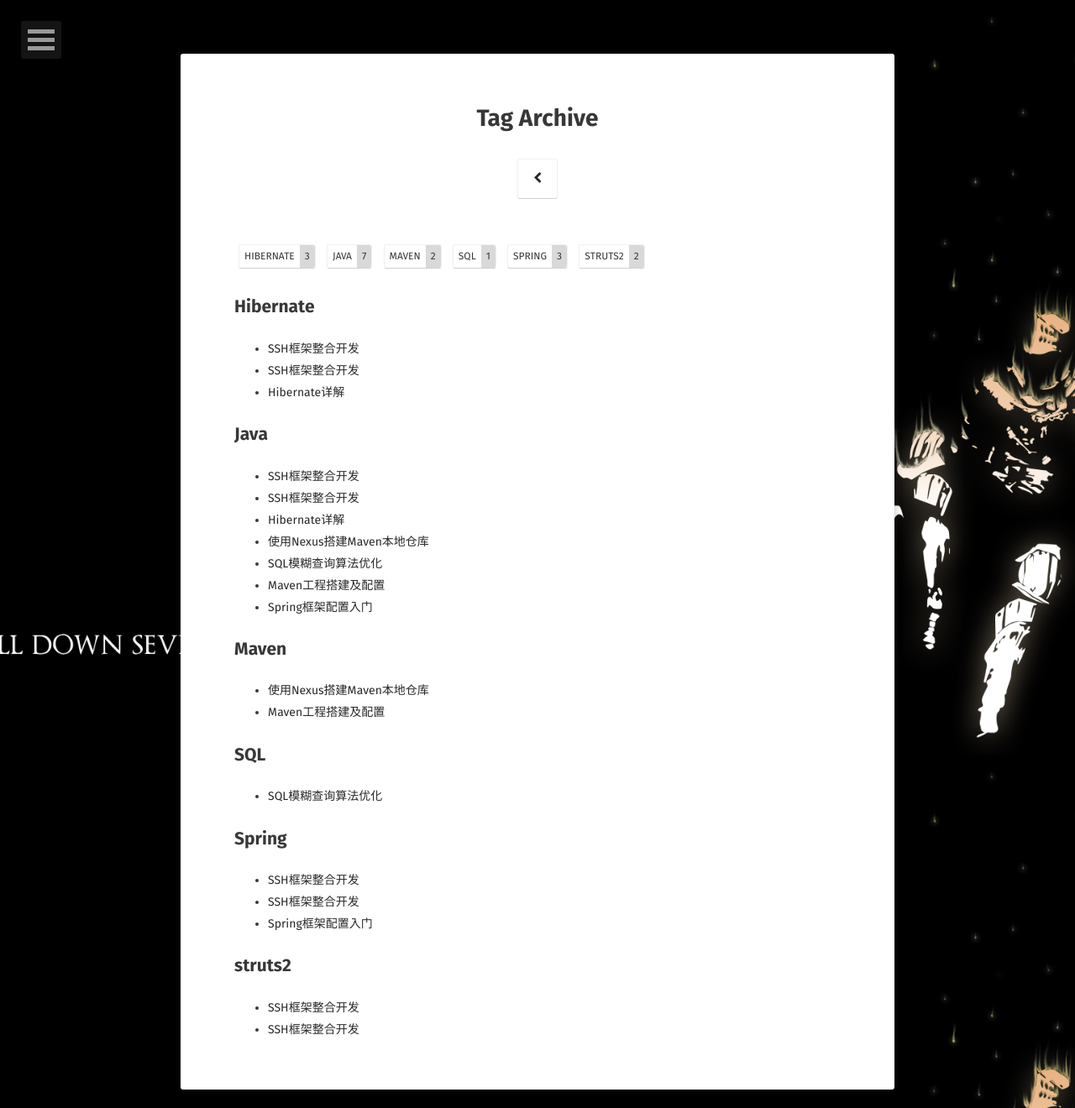
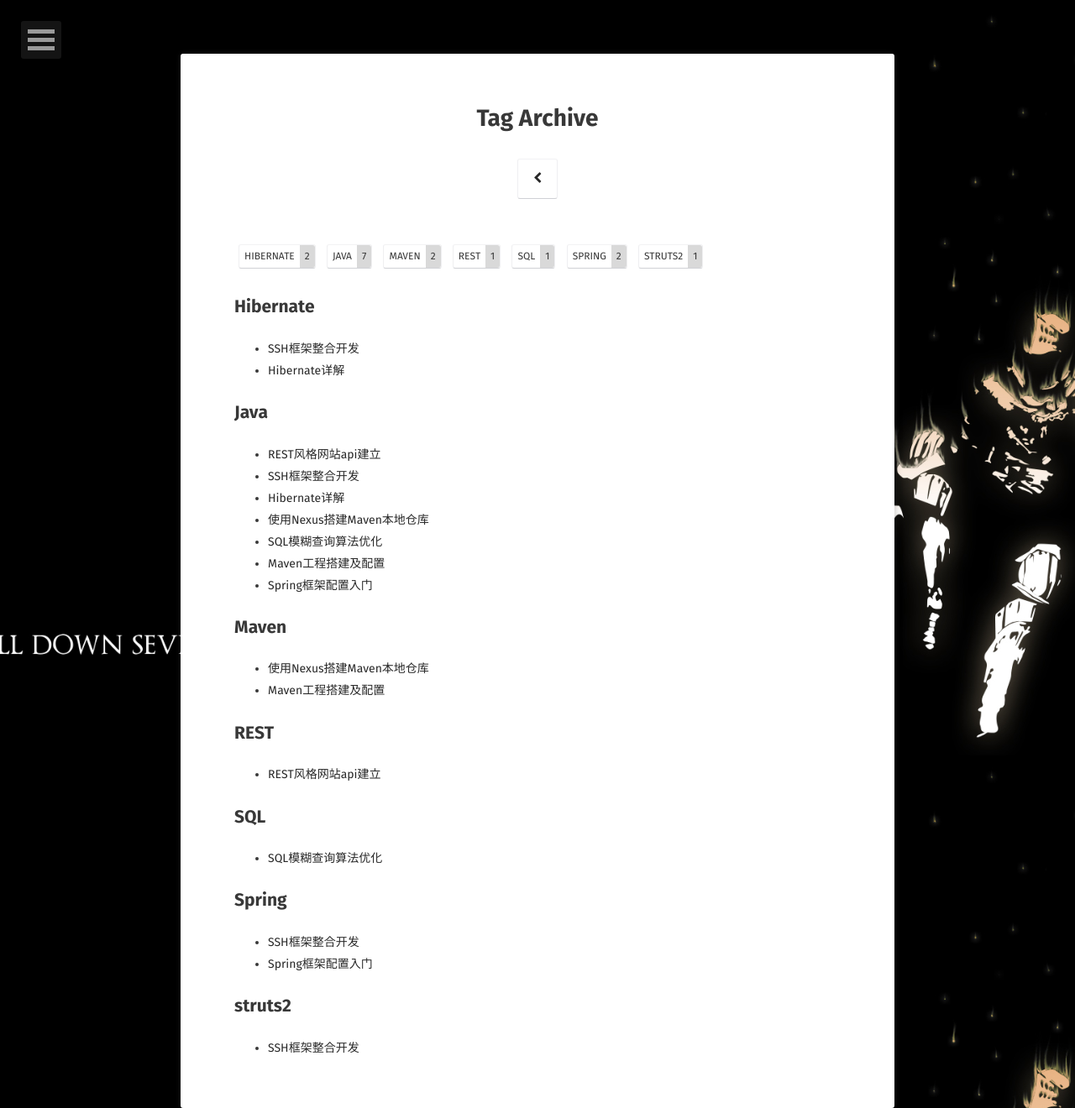
Before and after one commit to user3301/user3301.github.io, a Jekyll site: the page built from tags/index.html, in a window 1280 px wide. Shown: the whole page at 84% size. Built offline with Jekyll 4.4.1, drawn with Linux system fonts in a browser that asks for light colours; some web fonts are replaced.

Commit message:
Update 2017-07-07-REST-api.md

```diff
--- a/_posts/2017-07-07-REST-api.md
+++ b/_posts/2017-07-07-REST-api.md
@@ -1,9 +1,9 @@
 ---
 layout: post
-title: "SSH框架整合开发"
-date: 2017-06-21
-excerpt: "Spring+Struts2+Hibernate integration"
-tags: [Java, Hibernate,Spring,struts2]
+title: "REST风格网站api建立"
+date: 2017-07-07
+excerpt: "RESTful web api"
+tags: [Java, REST]
 feature: http://ww1.sinaimg.cn/large/6b1abb29gy1fgryzol04kj21z41b84df.jpg
 comments: true
 ---
```
